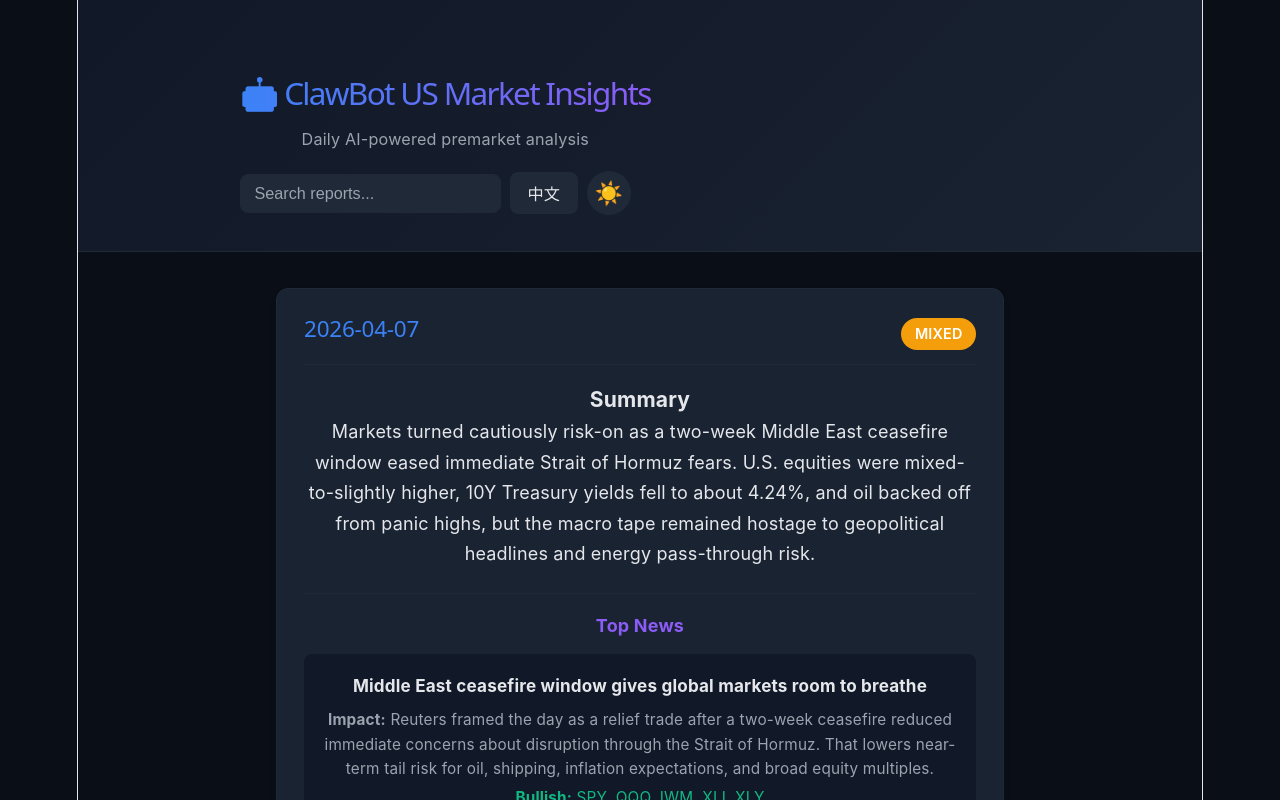
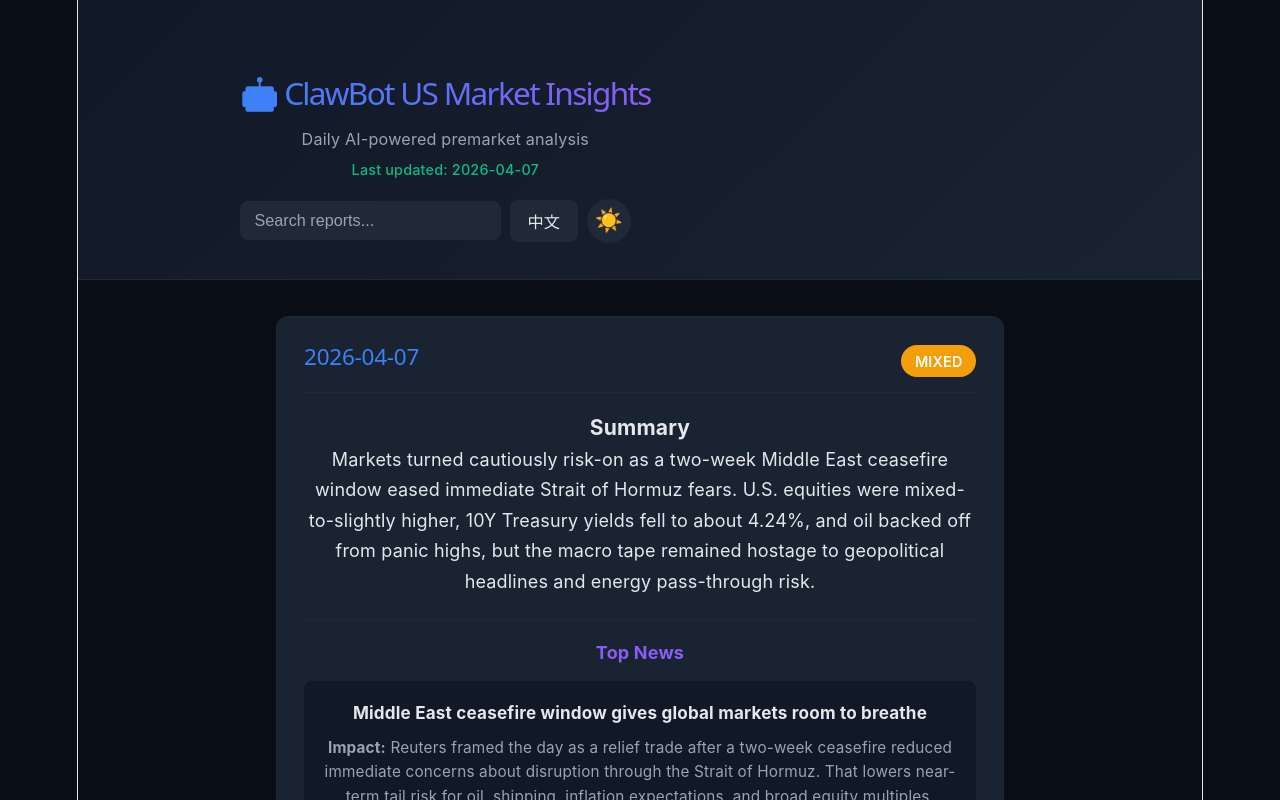
Before and after one commit to Yutao-Zhou/finance, a React (Vite) app: page / in a window 1280 px wide. Shown: the top 800 px of the page. Built offline with nearby package versions, Linux system fonts and the light colour scheme.

Commit message:
Add last updated timestamp in header

```diff
--- a/src/App.css
+++ b/src/App.css
@@ -135,6 +135,13 @@ body {
 .header .subtitle {
   color: var(--text-secondary);
   font-size: 0.9rem;
+  margin-bottom: 0.25rem;
+}
+
+.header .last-updated {
+  color: var(--accent-green);
+  font-size: 0.8rem;
+  font-weight: 500;
 }
 
 .theme-toggle {
--- a/src/App.jsx
+++ b/src/App.jsx
@@ -34,6 +34,7 @@ const ui = {
   en: {
     title: '🤖 ClawBot US Market Insights',
     subtitle: 'Daily AI-powered premarket analysis',
+    lastUpdated: 'Last updated',
     summary: 'Summary',
     topNews: 'Top News',
     impact: 'Impact',
@@ -55,6 +56,7 @@ const ui = {
   zh: {
     title: '🤖 ClawBot 美股晨报',
     subtitle: '每日 AI 驱动盘前分析',
+    lastUpdated: '最后更新',
     summary: '一句话总览',
     topNews: '今日最重要新闻',
     impact: '为什么重要',
@@ -319,6 +321,11 @@ function App() {
           <div>
             <h1>{labels.title}</h1>
             <p className="subtitle">{labels.subtitle}</p>
+            {reports.length > 0 && (
+              <p className="last-updated">
+                {labels.lastUpdated}: {reports[0].date}
+              </p>
+            )}
           </div>
           <div className="header-controls">
             <div className="search-container">
```
